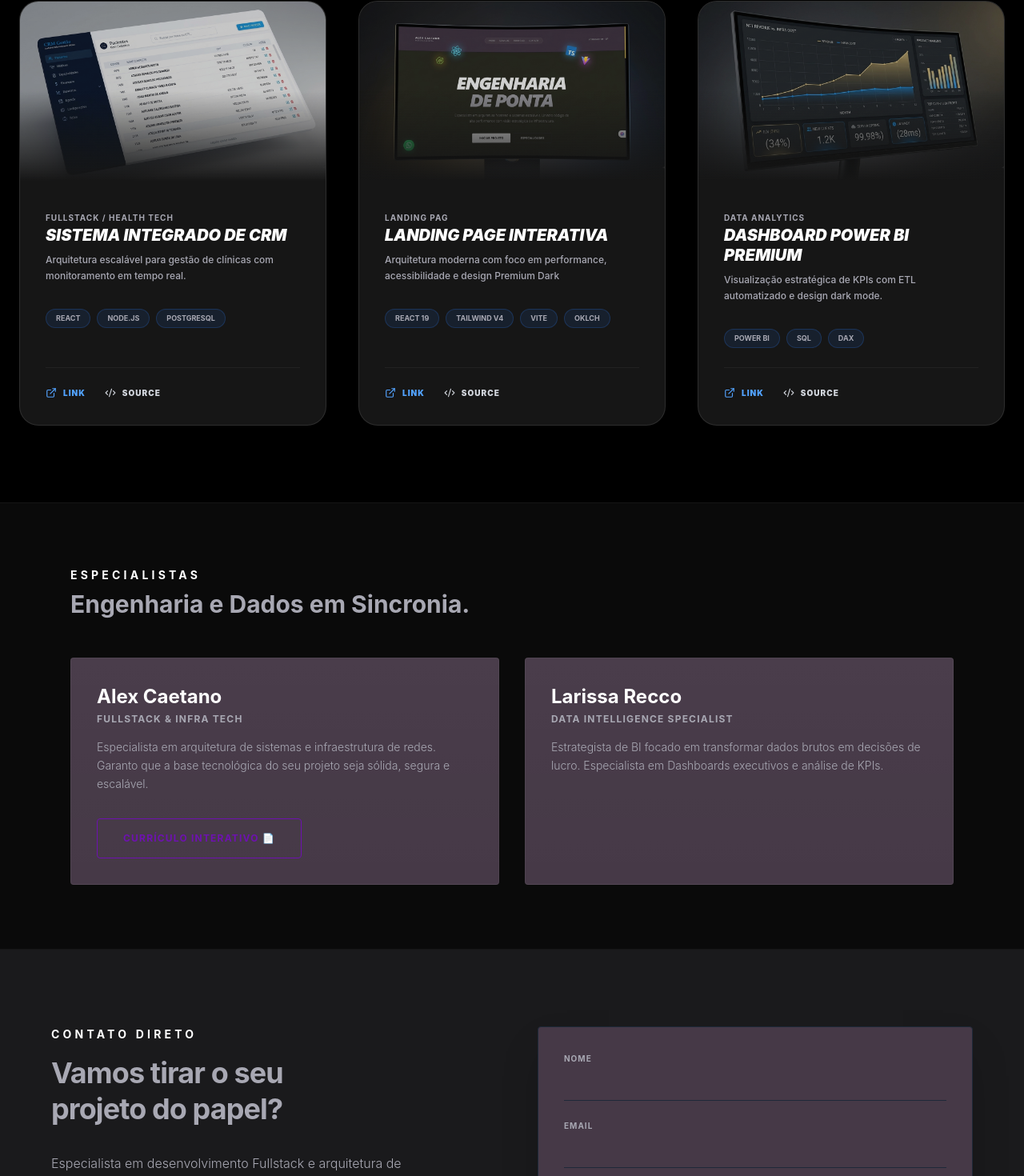
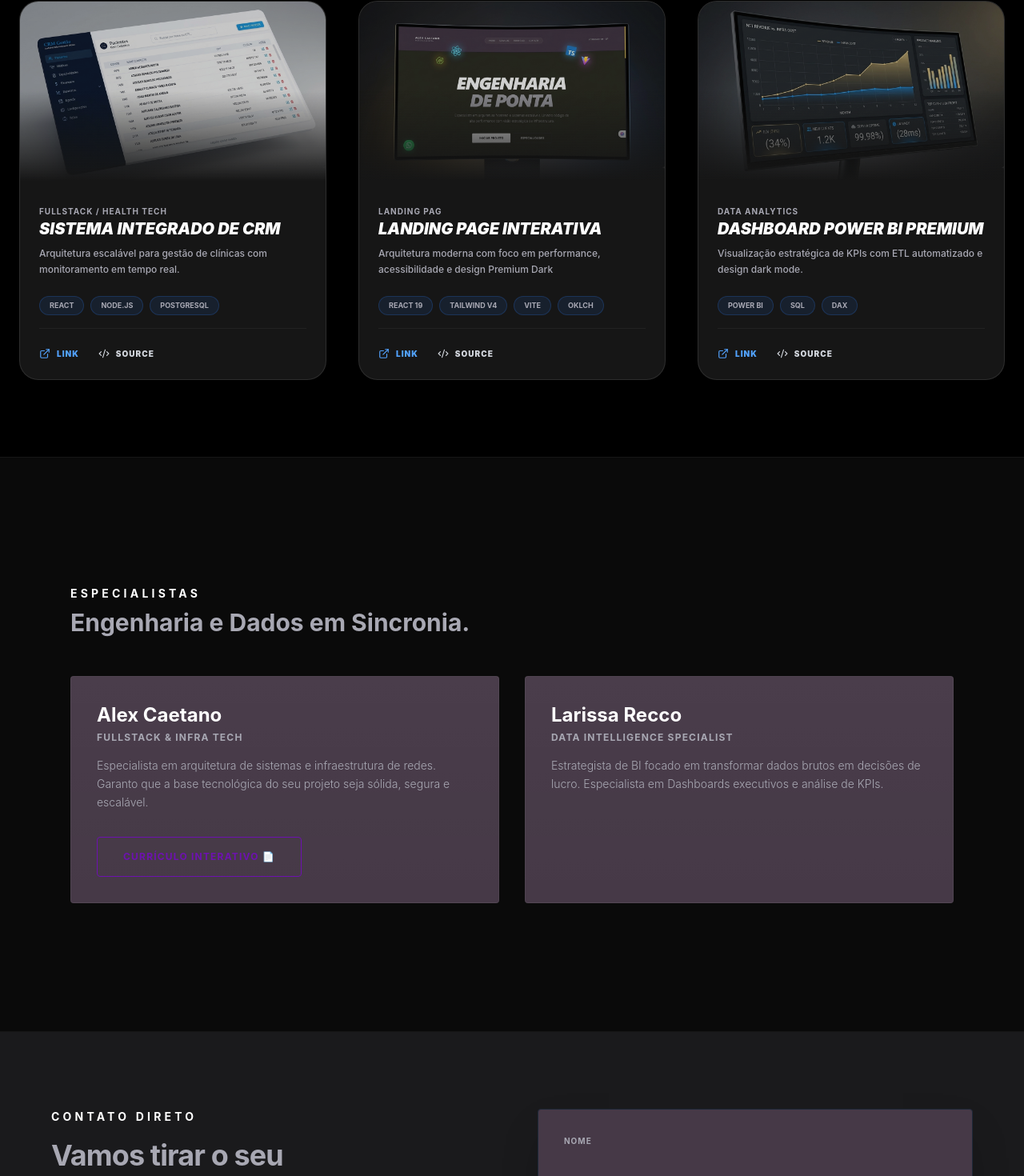
Before and after one commit to alexcaetanosup/acsinfo-portfolio, a React (Vite) app: page / in a window 1280 px wide. Shown: the part 1779-3249 px from the top of the page at 80% size. Built offline with nearby package versions, Linux system fonts and the light colour scheme.

Commit message:
Versão Responsiva II -  30032026

```diff
--- a/src/components/Expertise.tsx
+++ b/src/components/Expertise.tsx
@@ -5,8 +5,11 @@ const Expertise: React.FC = () => {
     const [isModalOpen, setIsModalOpen] = useState(false);
 
     return (
-        <section className="py-16 md:py-20 bg-[#0a0a0a] border-y border-white/5">
-            <div className="max-w-6xl mx-auto px-6">
+        // <section className="py-16 md:py-20 bg-[#0a0a0a] border-y border-white/5">
+        //     <div className="max-w-6xl mx-auto px-6">
+
+        <section className="py-24 md:py-40 bg-[#0a0a0a] border-y border-white/5 min-h-[80vh] flex items-center">
+            <div className="max-w-6xl mx-auto px-6 w-full">
 
                 {/* Título da Seção - Centralizado no mobile */}
                 <div className="mb-10 md:mb-12 text-center md:text-left">
@@ -53,17 +56,24 @@ const Expertise: React.FC = () => {
             {isModalOpen && (
                 <div className="fixed inset-0 z-50 flex items-center justify-center bg-black/95 p-2 md:p-4 backdrop-blur-sm">
                     <div className="relative w-full max-w-4xl flex flex-col h-[90vh] md:h-auto">
-
-                        <button
+                        {/* <button
                             onClick={() => setIsModalOpen(false)}
                             className="self-end mb-2 md:mb-4 text-white hover:text-[#007BFF] font-bold text-xs tracking-widest transition-colors flex items-center gap-2 p-2"
                         >
                             FECHAR <span className="text-xl">×</span>
-                        </button>
+                        </button> */}
 
                         {/* Container do Flipbook adaptado */}
                         <div className="bg-[#151515] rounded-lg overflow-hidden shadow-2xl flex-1 md:flex-none">
                             <CVModal />
+                        </div>
+                        <div className="relative w-full max-w-4xl flex flex-col h-[90vh] md:h-auto">
+                            <button
+                                onClick={() => setIsModalOpen(false)}
+                                className="self-end mb-2 md:mb-4 text-white hover:text-[#007BFF] font-bold text-xs tracking-widest transition-colors flex items-center gap-2 p-2"
+                            >
+                                FECHAR <span className="text-xl">×</span>
+                            </button>
                         </div>
 
                     </div>
--- a/src/components/Portfolio.tsx
+++ b/src/components/Portfolio.tsx
@@ -67,7 +67,8 @@ const Portfolio: React.FC = () => {
                             </div>
 
                             {/* CONTEÚDO */}
-                            <div className="p-6 md:p-8 space-y-6 flex-1 flex flex-col">
+                            <div className="p-6 md:p-6 space-y-4 flex-1 flex flex-col">
+
                                 <div className="space-y-2">
                                     <span className="text-[10px] font-bold text-blue-400 uppercase tracking-widest">
                                         {project.category}
```
Also changed, not shown: 1 other file (tests, documents, lock files or other folders).
